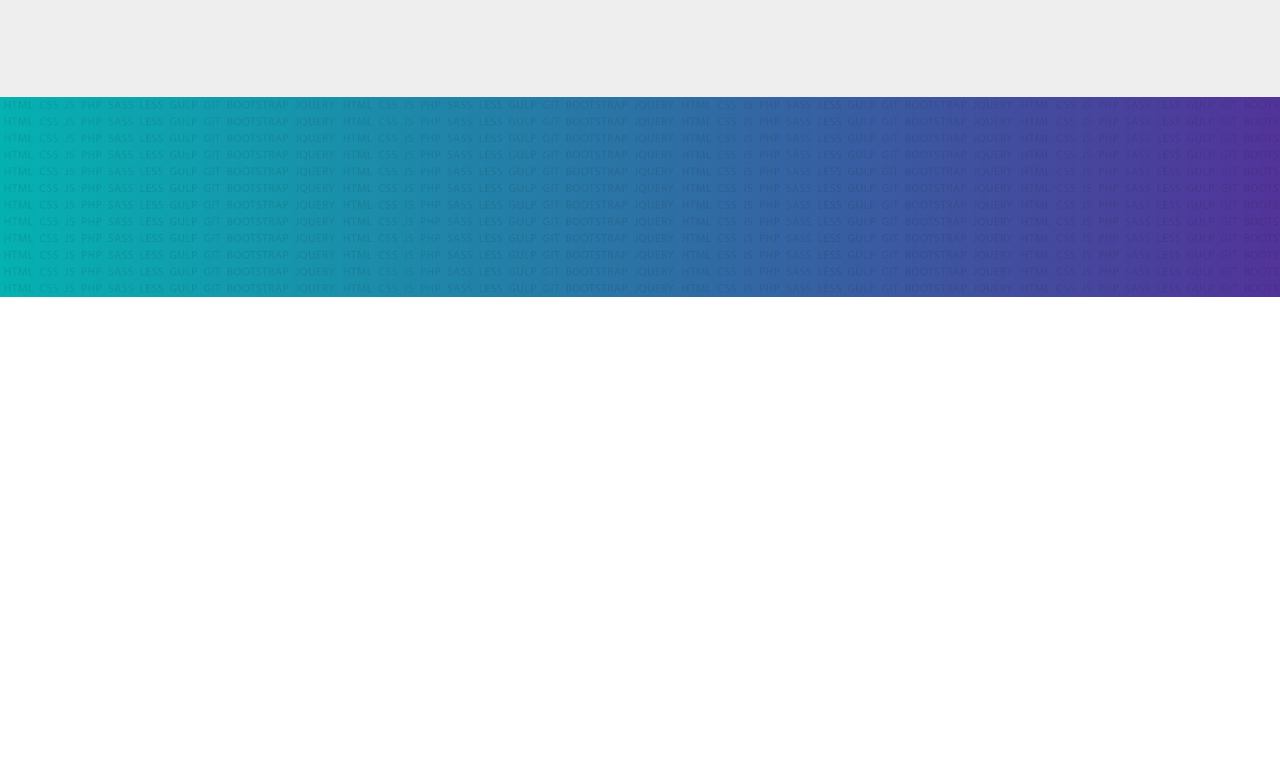
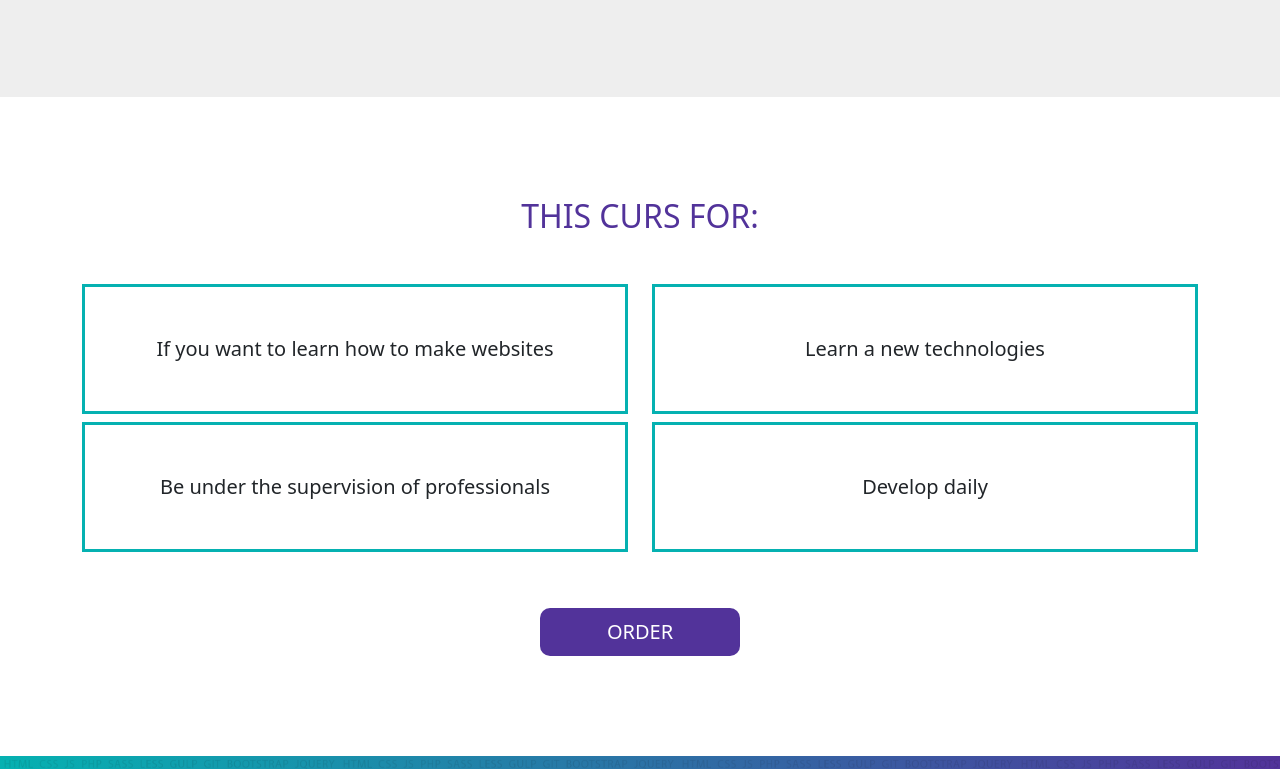
Before and after one commit to ovdekris/bootstrapLayout, a plain HTML site: page index.html in a window 1280 px wide. Shown: the part 1276-2045 px from the top of the page. Before the commit the page ends 1573 px from the top, so only its background shows below. Drawn offline with Linux system fonts and the light colour scheme.

Commit message:
Create and stylying section forwhom

```diff
--- a/css/style.css
+++ b/css/style.css
@@ -90,3 +90,9 @@
     background-color: var(--color1);
     margin: 15px auto 30px;
 }
+
+/*For Whom*/
+.forwhom h5{
+    padding: 50px;
+    border: 3px solid var(--color1);
+}
--- a/index.html
+++ b/index.html
@@ -81,6 +81,34 @@
         </div>
     </div>
 </section>
+<section class="forwhom">
+    <div class="container">
+        <div class="row">
+            <div class="col-12">
+                <h2 class="text-center color2 text-uppercase mb-5">This curs for:</h2>
+            </div>
+        </div>
+        <div class="row mb-5">
+            <div class="col-md-6 col-sm-12">
+                <h5 class="text-center">If you want to learn how to make websites</h5>
+            </div>
+            <div class="col-md-6 col-sm-12">
+                <h5 class="text-center">Learn a new technologies</h5>
+            </div>
+            <div class="col-md-6 col-sm-12">
+                <h5 class="text-center">Be under the supervision of professionals</h5>
+            </div>
+            <div class="col-md-6 col-sm-12">
+                <h5 class="text-center">Develop daily</h5>
+            </div>
+        </div>
+        <div class="row">
+            <div class="col-12">
+                <a href="#footer" class="btn btn-lg text-uppercase btn__header">Order</a>
+            </div>
+        </div>
+    </div>
+</section>
 <footer id="footer">
 
 </footer>
```
